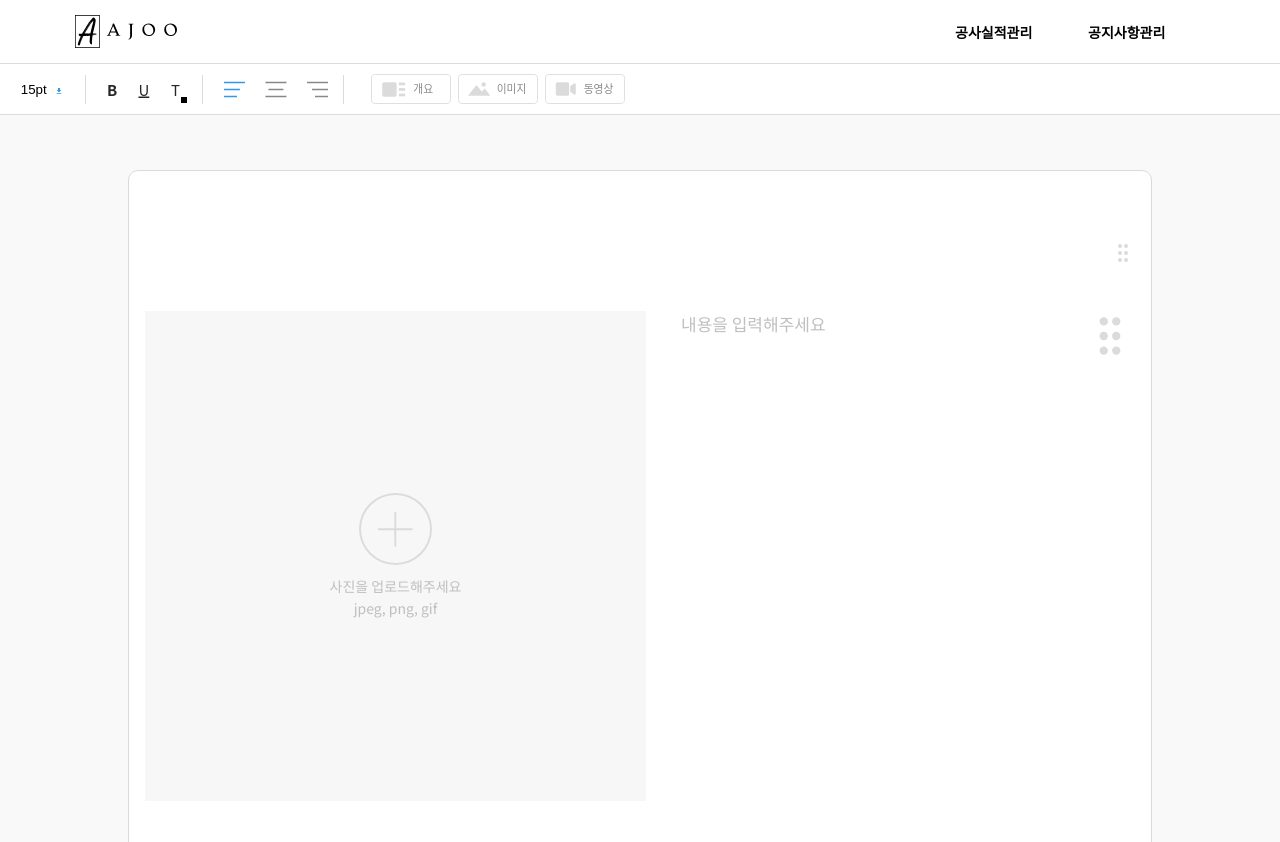
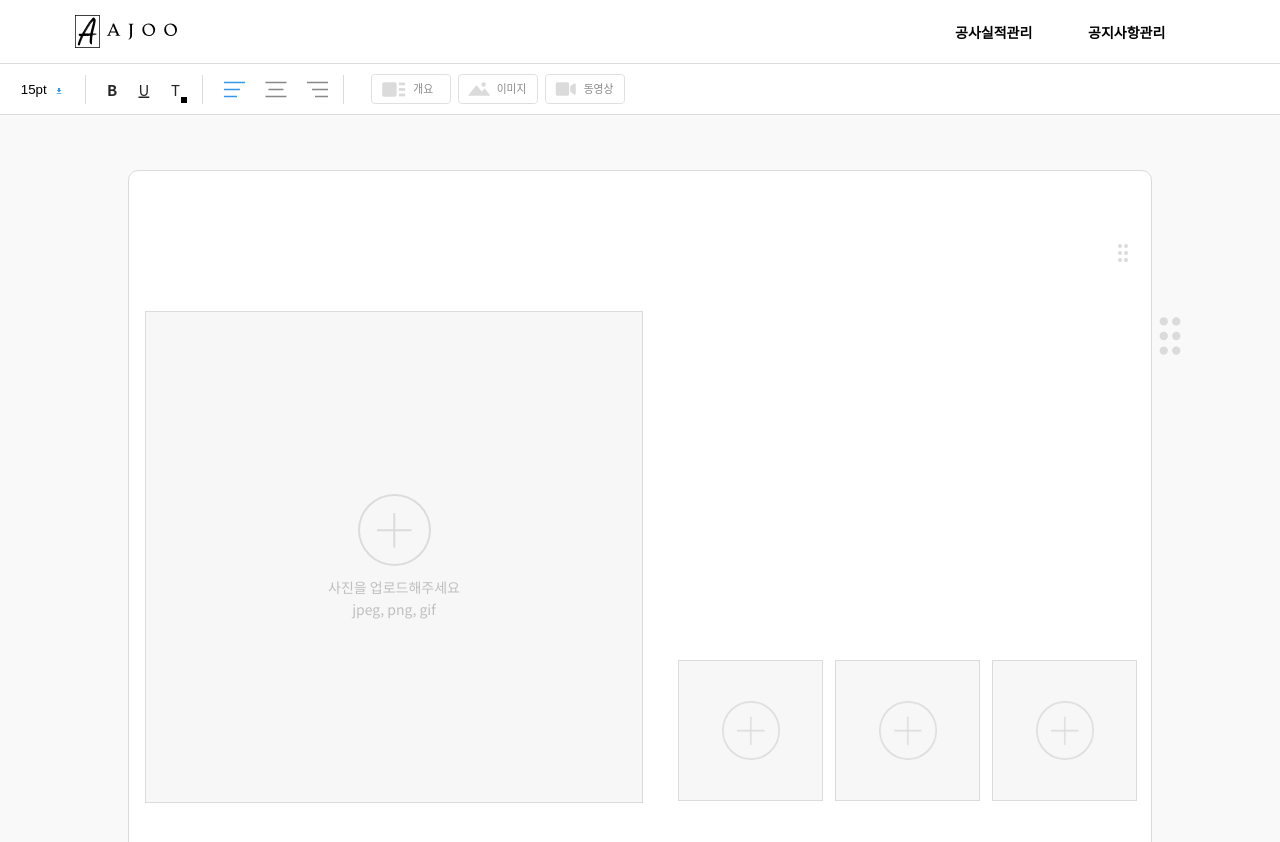
Before and after one commit to kwh8857/aju-office, a React (Create React App) app: page /editor in a window 1280 px wide. Both pictures are taken after a click on the label 410 px from the left and 89 px from the top of the page. Shown: the top 842 px of the page. Built offline with nearby package versions, Linux system fonts and the light colour scheme.

Commit message:
feat(template) : 개요 추가

```diff
--- a/package.json
+++ b/package.json
@@ -10,6 +10,7 @@
     "react": "^17.0.2",
     "react-beautiful-dnd": "^13.1.0",
     "react-dom": "^17.0.2",
+    "react-image-file-resizer": "^0.4.7",
     "react-player": "^2.9.0",
     "react-redux": "^7.2.4",
     "react-router-dom": "^5.2.0",
--- a/src/components/Editor/components/Screen.jsx
+++ b/src/components/Editor/components/Screen.jsx
@@ -56,7 +56,7 @@ function Screen() {
       if (event.key === "Backspace" && foucsIdx !== 0) {
         const arr = template.slice();
         let nowTemplate = arr[foucsIdx];
-        if (nowTemplate.type !== "TITLE") {
+        if (nowTemplate.type !== "TITLE" && nowTemplate.type !== "SUMMARY") {
           setFoucsIdx(-1);
 
           if (
@@ -93,6 +93,12 @@ function Screen() {
       document.removeEventListener("keydown", deleteTem);
     };
   }, [foucsIdx, template, dispatch]);
+  useEffect(() => {
+    dispatch({
+      type: "@layouts/RESET",
+    });
+    return () => {};
+  }, []);
   return (
     <DragDropContext onDragEnd={handleOnDragEnd}>
       <Droppable droppableId="tags" direction="vertical">
@@ -164,6 +170,8 @@ function Screen() {
                             provided={provided}
                             idx={idx}
                             template={template}
+                            focusIdx={foucsIdx}
+                            id={id}
                           />
                         );
                       }
--- a/src/components/Editor/components/Template/Summary.jsx
+++ b/src/components/Editor/components/Template/Summary.jsx
@@ -1,13 +1,48 @@
-import React from "react";
+import React, { useRef, useCallback, useEffect } from "react";
 import TemplateEmty from "./TemplateEmty";
 import styled from "styled-components";
-
+import { useDispatch } from "react-redux";
+import { useSelector } from "react-redux";
+import firebaseApp from "../../../config/firebaseApp";
+import Resizer from "react-image-file-resizer";
+const Fstorage = firebaseApp.storage();
+const Label = styled.div`
+  width: 143px;
+  height: 139px;
+  background-color: #f7f7f7;
+  border: solid 1px #dbdbdb;
+  .list-img {
+    width: 58px;
+    height: 59px;
+  }
+  label {
+    position: relative;
+    display: flex;
+    width: 100%;
+    height: 100%;
+    align-items: center;
+    justify-content: center;
+    .sub-image {
+      width: 100%;
+      height: 100%;
+      position: absolute;
+      top: 0;
+      left: 0;
+    }
+    cursor: pointer;
+    input {
+      position: absolute;
+      display: none;
+    }
+  }
+`;
 const Wrapper = styled.div`
   width: 100%;
   height: 550px;
   display: flex;
   border-bottom: solid 1px #dbdbdb;
   .main {
+    border: solid 1px #dbdbdb;
     margin-right: 35px;
     width: 503px;
     height: 490px;
@@ -17,6 +52,27 @@ const Wrapper = styled.div`
     align-items: center;
     justify-content: center;
     cursor: pointer;
+    label {
+      position: relative;
+      display: flex;
+      width: 100%;
+      height: 100%;
+      align-items: center;
+      justify-content: center;
+      flex-direction: column;
+      cursor: pointer;
+      input {
+        position: absolute;
+        display: none;
+      }
+      .true-image {
+        width: 100%;
+        height: 100%;
+        position: absolute;
+        top: 0;
+        left: 0;
+      }
+    }
     .sub {
       margin-top: 11px;
       font-size: 14px;
@@ -30,19 +86,115 @@ const Wrapper = styled.div`
     }
   }
   .content {
-    textarea {
+    display: flex;
+    flex-direction: column;
+    justify-content: space-between;
+    padding-bottom: 60px;
+
+    box-sizing: border-box;
+    p {
+      overflow: hidden;
+      text-overflow: ellipsis;
+      cursor: text;
       width: 454px;
-      height: 322px;
+      height: auto;
       white-space: pre-wrap;
       word-wrap: break-word;
+      font-size: 17px;
     }
     textarea::placeholder {
       color: #bfbfbf;
       font-size: 17px;
     }
+    .list {
+      display: grid;
+      grid-template-columns: repeat(3, 143px);
+      column-gap: 14px;
+      margin-top: 25px;
+    }
   }
 `;
-function Summary({ data, provided, template, idx, setFocus }) {
+
+function Summary({
+  data: { text, images },
+  provided,
+  template,
+  idx,
+  setFocus,
+  id,
+  focusIdx,
+}) {
+  const status = useSelector((state) => state.test.editor);
+  const dispatch = useDispatch();
+  const contentRef = useRef(null);
+
+  const __imageUpload = useCallback(
+    (data64, name) => {
+      return new Promise((resolve, reject) => {
+        const data = data64.split(",")[1];
+        Fstorage.ref(`editor/${id}/${name}`)
+          .putString(data, "base64")
+          .then((result) => {
+            result.ref.getDownloadURL().then((downloadUrl) => {
+              resolve(downloadUrl);
+            });
+          });
+      });
+    },
+    [id]
+  );
+  const __fileReader = useCallback((file) => {
+    return new Promise((resolve, reject) => {
+      var reader = new FileReader();
+      reader.onload = function (e) {
+        const imageUrl = e.target.result;
+        Resizer.imageFileResizer(
+          file,
+          100,
+          100,
+          "PNG",
+          100,
+          0,
+          (uri) => {
+            resolve({ url: imageUrl, resize: uri });
+          },
+          "base64"
+        );
+      };
+      reader.readAsDataURL(file);
+    });
+  }, []);
+  const __updateImage = useCallback(
+    (type, file) => {
+      __fileReader(file).then((res) => {
+        Promise.all([
+          __imageUpload(res.resize, `${type}-resize`).then((res) => {
+            return res;
+          }),
+          __imageUpload(res.url, type).then((res) => {
+            return res;
+          }),
+        ]).then((result) => {
+          dispatch({
+            type: "@layouts/CHANGE_SUMMARY_IMAGE",
+            idx,
+            payload: {
+              img: result[1],
+              resize: result[0],
+            },
+            index: type === "main" ? 0 : type,
+          });
+        });
+      });
+    },
+    [__fileReader, __imageUpload, dispatch, idx]
+  );
+  useEffect(() => {
+    if (text && focusIdx !== idx) {
+      contentRef.current.innerHTML = text;
+    }
+    return () => {};
+  }, [text, focusIdx, idx]);
   return (
     <>
       {idx === 0 ? <TemplateEmty idx={idx} /> : undefined}
@@ -55,7 +207,7 @@ function Summary({ data, provided, template, idx, setFocus }) {
           setFocus(idx);
         }}
       >
-        <div className="dnd-icon">
+        <div className="dnd-icon" style={{ right: "-60px" }}>
           <img
             src="/assets/projects/dnd-icon.svg"
             alt="원하는 위치로 이동해보세요!"
@@ -63,28 +215,149 @@ function Summary({ data, provided, template, idx, setFocus }) {
         </div>
         <Wrapper>
           <div className="main">
-            <img src="/assets/editor/grey-plus.png" alt="추가" />
-            <div className="sub">
-              사진을 업로드해주세요 <br /> jpeg, png, gif
-            </div>
+            <label>
+              {images[0] ? (
+                <img className="true-image" src={images[0].img} alt="" />
+              ) : undefined}
+              <img
+                className="main-img"
+                src="/assets/editor/grey-plus.png"
+                alt="추가"
+              />
+              <input
+                type="file"
+                accept="image/x-png,image/gif,image/jpeg"
+                onChange={(e) => {
+                  __updateImage("main", e.target.files[0]);
+                }}
+              />
+              <div className="sub">
+                사진을 업로드해주세요 <br /> jpeg, png, gif
+              </div>
+            </label>
           </div>
           <div className="content">
-            <textarea
-              placeholder="내용을 입력해주세요"
-              cols="37"
-              rows="5"
-              wrap="hard"
-              maxlength="500"
-              onChange={(e) => {
-                var str = e.target.value;
-
-                var str_arr = str.split("\n" || 37); // 줄바꿈 기준으로 나눔
-                console.log(str_arr);
-                var row = str_arr.length; // row = 줄 수
-                console.log(row);
+            <p
+              contentEditable={true}
+              ref={contentRef}
+              suppressContentEditableWarning={true}
+              onKeyDown={(e) => {
+                if (contentRef.current.offsetHeight > 300 && e.keyCode !== 8) {
+                  const test = contentRef.current.childNodes;
+                  test[test.length - 1].remove();
+                }
               }}
-            ></textarea>
-            <div className="list"></div>
+              onInput={(e) => {
+                dispatch({
+                  type: "@layouts/CHANGE_SUMMARY",
+                  payload: contentRef.current.innerHTML,
+                  idx,
+                });
+              }}
+              onSelect={(e) => {
+                const select = window.getSelection();
+                const style = window.getComputedStyle(
+                  select.focusNode.parentNode
+                );
+                const fontSize = parseInt(style.fontSize);
+                const align = style.textAlign;
+                const bold = document.queryCommandState("bold");
+                const underline = document.queryCommandState("underline");
+                const color = document.queryCommandValue("ForeColor");
+                if (
+                  select.focusNode.localName === undefined &&
+                  fontSize !== status.size
+                ) {
+                  dispatch({
+                    type: "@test/CHANGE_SIZE",
+                    payload: fontSize,
+                  });
+                }
+                if (underline !== status.underline) {
+                  dispatch({
+                    type: "@test/CHANGE_UNDER",
+                    payload: underline,
+                  });
+                }
+                if (bold !== status.bold) {
+                  dispatch({
+                    type: "@test/CHANGE_BOLD",
+                    payload: bold,
+                  });
+                }
+                if (align !== status.align && align !== "start") {
+                  dispatch({
+                    type: "@test/CHANGE_ALIGN",
+                    payload: align,
+                  });
+                }
+                if (color !== status.color) {
+                  dispatch({
+                    type: "@test/CHANGE_COLOR",
+                    payload: color,
+                  });
+                }
+              }}
+            ></p>
+            <div className="list">
+              <Label>
+                <label>
+                  {images[1] ? (
+                    <img className="sub-image" src={images[1].img} alt="" />
+                  ) : undefined}
+                  <img
+                    className="list-img"
+                    src="/assets/editor/grey-plus.png"
+                    alt="추가"
+                  />
+                  <input
+                    type="file"
+                    accept="image/x-png,image/gif,image/jpeg"
+                    onChange={(e) => {
+                      __updateImage(1, e.target.files[0]);
+                    }}
+                  />
+                </label>
+              </Label>
+              <Label>
+                <label>
+                  {images[2] ? (
+                    <img className="sub-image" src={images[2].img} alt="" />
+                  ) : undefined}
+                  <img
+                    className="list-img"
+                    src="/assets/editor/grey-plus.png"
+                    alt="추가"
+                  />
+                  <input
+                    type="file"
+                    accept="image/x-png,image/gif,image/jpeg"
+                    onChange={(e) => {
+                      __updateImage(2, e.target.files[0]);
+                    }}
+                  />
+                </label>
+              </Label>
+              <Label>
+                <label>
+                  {images[3] ? (
+                    <img className="sub-image" src={images[3].img} alt="" />
+                  ) : undefined}
+                  <img
+                    className="list-img"
+                    src="/assets/editor/grey-plus.png"
+                    alt="추가"
+                  />
+                  <input
+                    type="file"
+                    accept="image/x-png,image/gif,image/jpeg"
+                    onChange={(e) => {
+                      __updateImage(3, e.target.files[0]);
+                    }}
+                  />
+                </label>
+              </Label>
+            </div>
           </div>
         </Wrapper>
       </div>
```
Also changed, not shown: src/reducers/database/index.js (+23 -2 lines), 1 other file (tests, documents, lock files or other folders).
